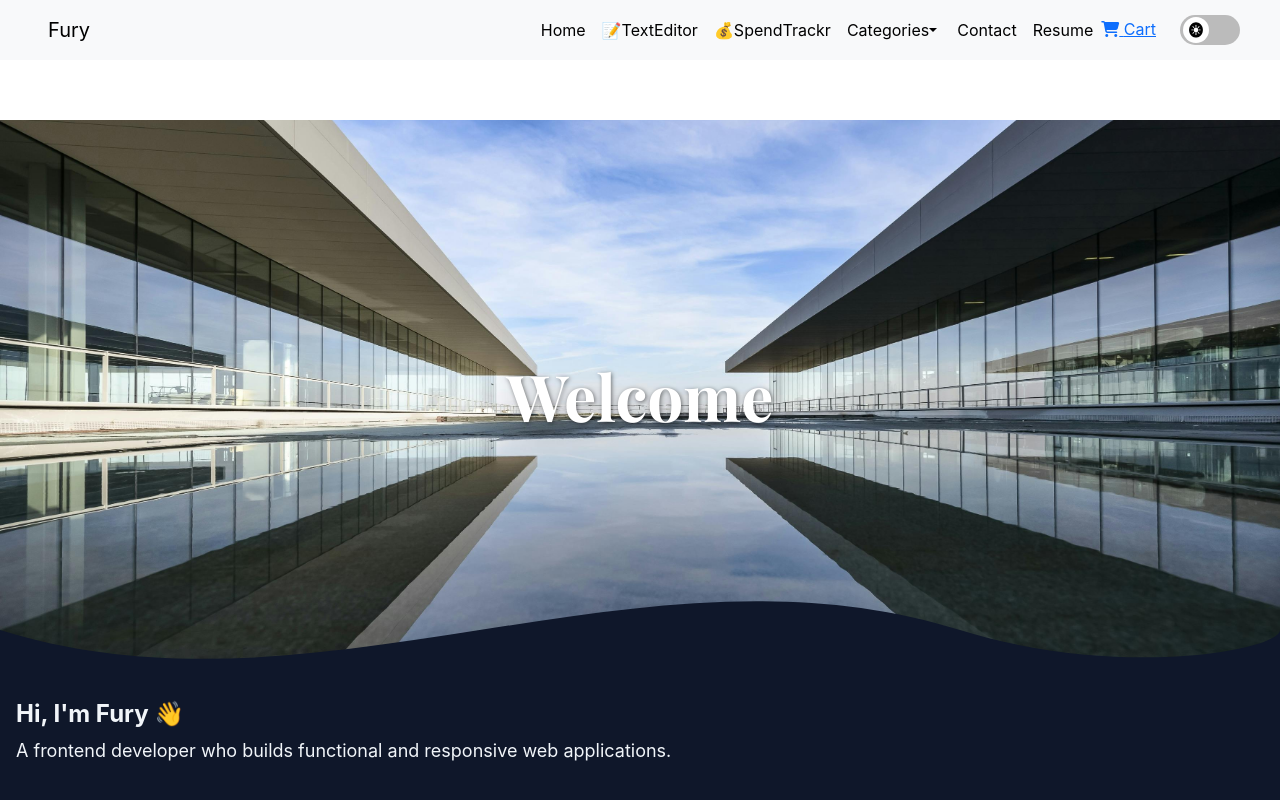
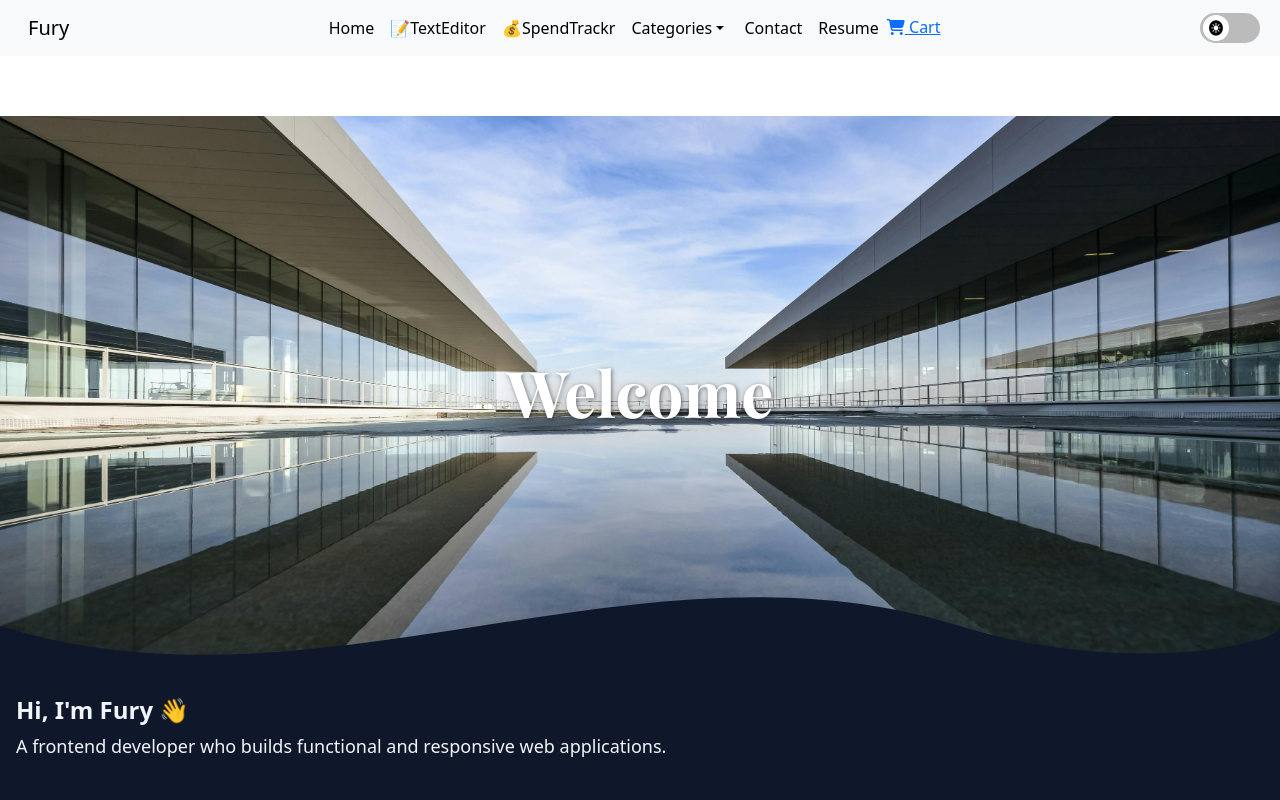
Before and after one commit to PrashantJoshi8k/fury-app, a React (Create React App) app: page /#/ in a window 1280 px wide. Shown: the top 800 px of the page. Built offline with nearby package versions, Linux system fonts and the light colour scheme.

Commit message:
Update navbar

```diff
--- a/package.json
+++ b/package.json
@@ -8,6 +8,7 @@
     "@testing-library/jest-dom": "^6.6.3",
     "@testing-library/react": "^16.3.0",
     "@testing-library/user-event": "^13.5.0",
+    "bootstrap": "^5.3.7",
     "react": "^19.1.0",
     "react-dom": "^19.1.0",
     "react-router-dom": "^7.6.3",
--- a/public/index.html
+++ b/public/index.html
@@ -11,6 +11,7 @@
     />
     <link rel="apple-touch-icon" href="%PUBLIC_URL%/favicon-16x16.png" />
     <link href="https://fonts.googleapis.com/css2?family=Playfair+Display:wght@700&display=swap" rel="stylesheet">
+    <link href="https://cdn.jsdelivr.net/npm/bootstrap@5.3.2/dist/css/bootstrap.min.css" rel="stylesheet"/>
     <!--
       manifest.json provides metadata used when your web app is installed on a
       user's mobile device or desktop. See https://developers.google.com/web/fundamentals/web-app-manifest/
--- a/src/App.js
+++ b/src/App.js
@@ -10,6 +10,7 @@ import TextEditor from './Components/TextEditor';
 import Alert from './Components/Alert';
 import SpendTrackr from './Components/SpendTrackr';
 import FileImporter from './Components/FileImporter';
+// import 'bootstrap/dist/css/bootstrap.min.css';
 
 
 function App() {
--- a/src/Components/Navbar.css
+++ b/src/Components/Navbar.css
@@ -4,6 +4,16 @@
   align-items: center;
   padding: 10px 20px;
   background-color: var(--navbar-bg);
+  flex-grow: 1;
+  display: flex;
+}
+.navbar.custom-navbar {
+  display: flex;
+  justify-content: space-between;
+  align-items: center;
+}
+.collapse.navbar-collapse {
+  display: flex !important;
 }
 
 /* Switch Container */
@@ -79,7 +89,7 @@ body.dark-mode {
 }
 
 .mobile-drawer.open {
-  right: 0;
+  left: 0;
 }
 
 .mobile-drawer a {
--- a/src/Components/Navbar.js
+++ b/src/Components/Navbar.js
@@ -13,14 +13,10 @@ export default function Navbar(props) {
   const closeDrawer = () => setDrawerOpen(false);
 
   return (
-    <nav
-      className={`navbar navbar-expand-lg navbar-${props.mode} bg-${props.mode}`}
-    >
+
+      <nav className={`navbar custom-navbar navbar-expand-lg navbar-${props.mode} bg-${props.mode}`}>
+
       <div className="container-fluid">
-        <Link className="navbar-brand" to="/">
-          {props.title}
-        </Link>
-
         {/* ✅ Mobile hamburger button (only visible on small screens)
         <button className="navbar-toggler d-lg-none" onClick={toggleDrawer}>
           ☰
@@ -36,8 +32,14 @@ export default function Navbar(props) {
           <span className="navbar-toggler-icon"></span>
         </button>
 
+        <Link className="navbar-brand" to="/">
+          {props.title}
+        </Link>
+
         <div className="collapse navbar-collapse" id="navbarSupportedContent">
-          <ul className="navbar-nav me-auto mb-2 mb-lg-0">
+
+          {/* ✅ All nav items aligned to the right using ms-auto */}
+          <ul className="navbar-nav ms-auto mb-2 mb-lg-0" style={{ marginLeft: 'auto' }}>
             <li className="nav-item">
               <Link className="nav-link active" to="/">
                 Home
@@ -88,7 +90,6 @@ export default function Navbar(props) {
                 </li>
               </ul>
             </li>
-
             <li className="nav-item">
               <Link className="nav-link active" to="/contact">
                 Contact
@@ -132,7 +133,6 @@ export default function Navbar(props) {
         </div>
 
         {/* ✅ Mobile drawer menu */}
-
         {/* Mobile toggle + drawer button — only for small screens */}
         <div className="mobile-toggle-drawer d-lg-none">
           <div className="switch" onClick={props.toggleMode}>
@@ -143,32 +143,19 @@ export default function Navbar(props) {
                 className="switch-icon"
               />
             </div>
+
             <div className={`mobile-drawer ${drawerOpen ? "open" : ""}`}>
-          <button className="close-btn" onClick={closeDrawer}>
-            ×
-          </button>
-          <Link to="/" onClick={closeDrawer}>
-            Home
-          </Link>
-          <Link to="/TextEditor" onClick={closeDrawer}>
-            TextEditor
-          </Link>
-          <Link to="/SpendTrackr" onClick={closeDrawer}>
-            SpendTrackr
-          </Link>
-          <Link to="/contact" onClick={closeDrawer}>
-            Contact
-          </Link>
-          <Link to="/resume" onClick={closeDrawer}>
-            Resume
-          </Link>
-          <Link to="/cart" onClick={closeDrawer}>
-            Cart
-          </Link>
-          <Link to="/about" onClick={closeDrawer}>
-            {props.AboutUs}
-          </Link>
-        </div>
+              <button className="close-btn" onClick={closeDrawer}>
+                ×
+              </button>
+              <Link to="/" onClick={closeDrawer}>Home</Link>
+              <Link to="/TextEditor" onClick={closeDrawer}>TextEditor</Link>
+              <Link to="/SpendTrackr" onClick={closeDrawer}>SpendTrackr</Link>
+              <Link to="/contact" onClick={closeDrawer}>Contact</Link>
+              <Link to="/resume" onClick={closeDrawer}>Resume</Link>
+              <Link to="/cart" onClick={closeDrawer}>Cart</Link>
+              <Link to="/about" onClick={closeDrawer}>{props.AboutUs}</Link>
+            </div>
           </div>
 
           {/* <button
--- a/src/Components/SpendTrackr.js
+++ b/src/Components/SpendTrackr.js
@@ -133,8 +133,9 @@ export default function SpendTrackr() {
 
       {/* Page Toggle */}
       <div className="mb-3">
-        <button onClick={() => setActivePage('Expenses')} className={`btn me-2 ${activePage === 'Expenses' ? 'btn-primary' : 'btn-outline-primary'} mx-1`}>Expenses</button>
-        <button onClick={() => setActivePage('Savings')} className={`btn ${activePage === 'Savings' ? 'btn-success' : 'btn-outline-success'} mx-1`}>Savings</button>
+        <button onClick={() => setActivePage('Expenses')} className={`btn me-2 ${activePage === 'Expenses' ? 'btn-danger' : 'btn btn-danger'} mx-1`}>Expenses</button>
+        <button onClick={() => setActivePage('Savings')} className={`btn ${activePage === 'Savings' ? 'btn-success' : 'btn-success'} mx-1 `}>Savings</button>
+
       </div>
 
       {/* Expenses Page */}
--- a/src/index.css
+++ b/src/index.css
@@ -5,6 +5,7 @@ body {
     sans-serif;
   -webkit-font-smoothing: antialiased;
   -moz-osx-font-smoothing: grayscale;
+
 }
 
 code {
--- a/src/index.js
+++ b/src/index.js
@@ -3,6 +3,7 @@ import ReactDOM from 'react-dom/client';
 import './index.css';
 import App from './App';
 import reportWebVitals from './reportWebVitals';
+import 'bootstrap/dist/css/bootstrap.min.css';
 
 const root = ReactDOM.createRoot(document.getElementById('root'));
 root.render(
```
Also changed, not shown: 1 other file (tests, documents, lock files or other folders).
